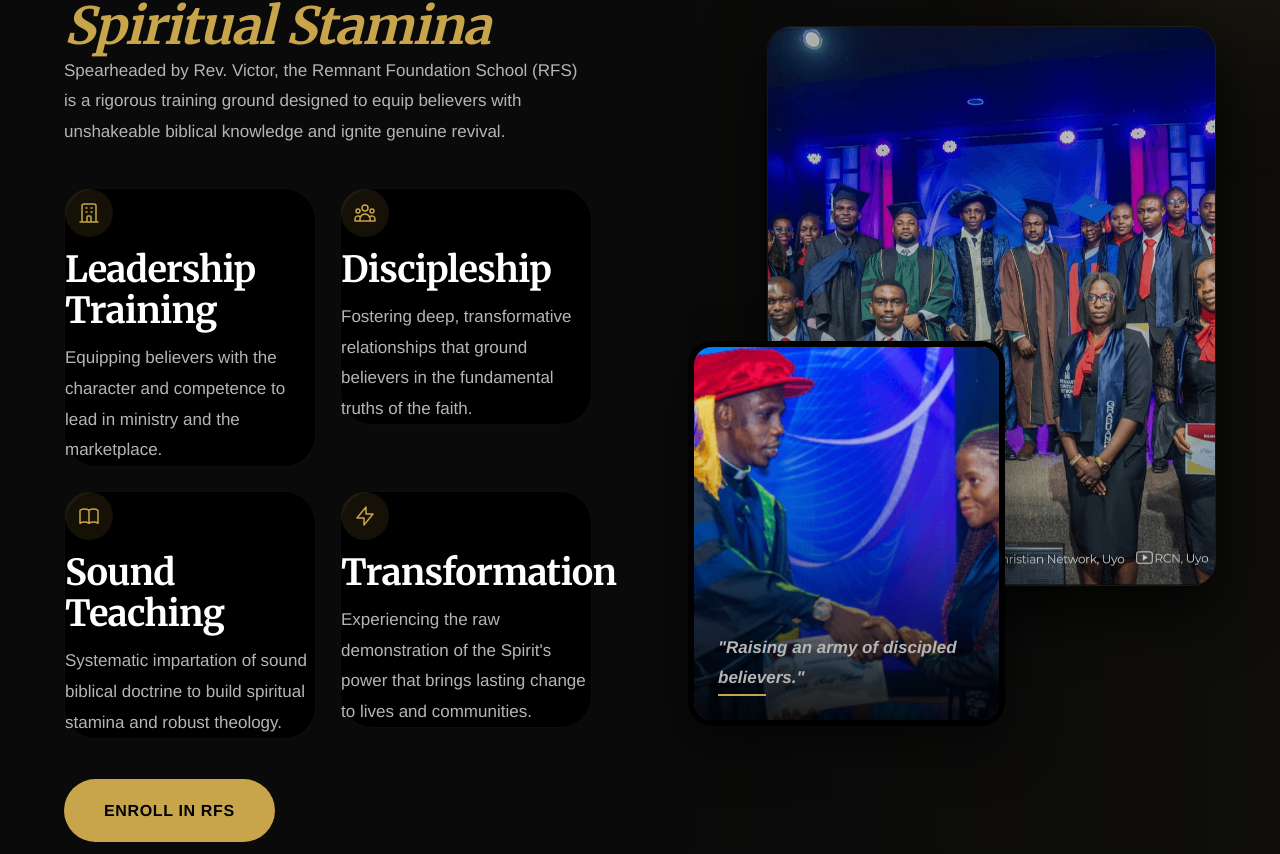
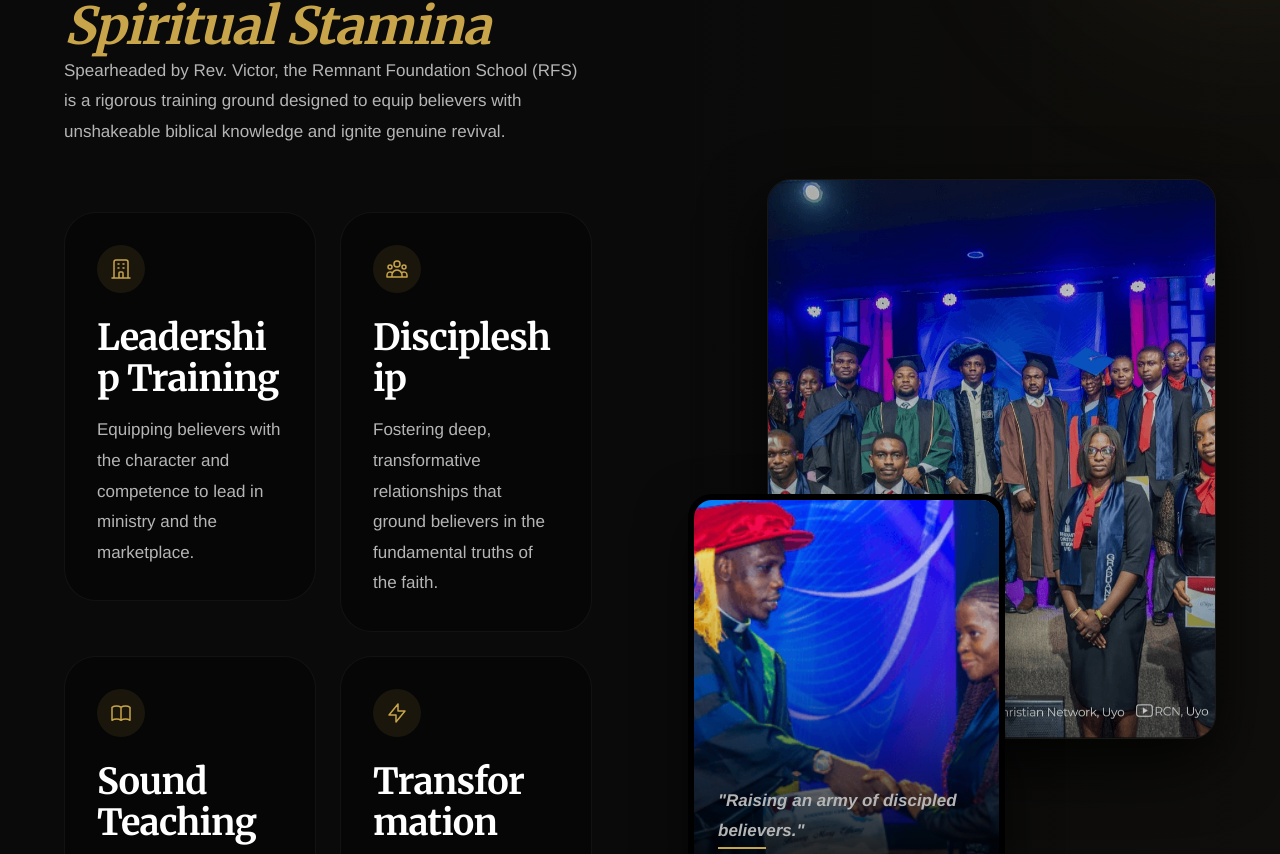
Before and after one commit to RCN-Uyo/rev-victor, a Next.js app: page / in a window 1280 px wide. Shown: the part 3973-4827 px from the top of the page. Built offline with nearby package versions, Linux system fonts and the light colour scheme.

Commit message:
feat: add RfsSection component to display Remnant Foundation School details and registration call-to-action

```diff
--- a/src/components/sections/rfs-section.tsx
+++ b/src/components/sections/rfs-section.tsx
@@ -75,17 +75,26 @@ export function RfsSection() {
             </Reveal>
 
             {/* Pillars Grid */}
-            <Stagger className="grid grid-cols-1 sm:grid-cols-2 gap-6 mt-4">
+            <Stagger className="grid grid-cols-1 sm:grid-cols-2" style={{ gap: '24px', marginTop: '24px' }}>
               {RFS_PILLARS.map((pillar, index) => (
                 <Reveal key={index} variants={fadeUp} delay={0.1 * index}>
-                  <div className="group flex flex-col gap-3 p-6 rounded-2xl bg-background border border-white/5 hover:border-gold/30 transition-all duration-300 hover:shadow-gold-sm">
-                    <div className="w-12 h-12 rounded-full bg-gold/10 flex items-center justify-center group-hover:bg-gold/20 transition-colors duration-300">
+                  <div
+                    className="group flex flex-col rounded-[2rem] bg-black/40 border border-white/5 hover:border-gold/30 transition-all duration-500 hover:shadow-gold-sm"
+                    style={{ padding: '32px', gap: '16px' }}
+                  >
+                    <div
+                      className="rounded-full bg-gold/10 flex items-center justify-center group-hover:bg-gold/20 transition-all duration-300 group-hover:-translate-y-1"
+                      style={{ width: '48px', height: '48px', flexShrink: 0 }}
+                    >
                       {pillar.icon}
                     </div>
-                    <h3 className="text-lg font-bold text-foreground tracking-wide mt-2">
+                    <h3
+                      className="text-3xl font-serif text-white tracking-tight leading-tight group-hover:text-gold transition-colors duration-500 break-words hyphens-auto"
+                      style={{ marginTop: '8px', wordBreak: 'break-word' }}
+                    >
                       {pillar.title}
                     </h3>
-                    <p className="text-sm text-secondary leading-relaxed">
+                    <p className="text-[15px] font-light text-white/70 leading-relaxed">
                       {pillar.description}
                     </p>
                   </div>
```
